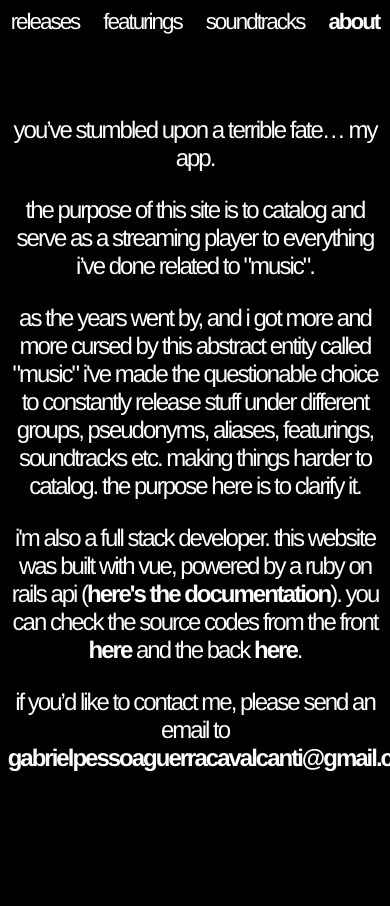
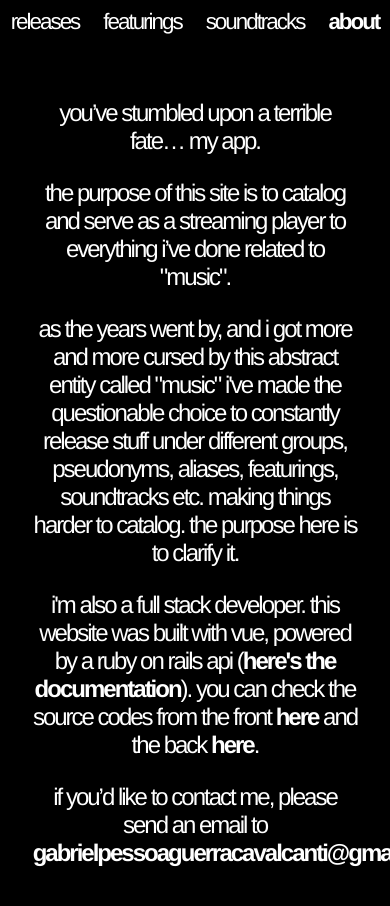
Before and after one commit to guerrinharj/gpgc-vue, a Vue app: page /about in a window 390 px wide. Shown: the top 906 px of the page. Before the commit the page ends 844 px from the top, so only its background shows below. Built offline with nearby package versions, Linux system fonts and the light colour scheme.

Commit message:
about breakpoints paddding

```diff
--- a/src/pages/AboutPage.vue
+++ b/src/pages/AboutPage.vue
@@ -40,13 +40,14 @@
 @media (max-width: 768px) { /* Target tablets and smaller */
     .about-page {
         max-width: 70%; /* Take up 90% of the viewport width */
-        font-size: 1rem; /* Adjust font size for readability */
+        font-size: 1.6rem; /* Adjust font size for readability */
     }
 }
 
 @media (max-width: 500px) { /* Target small mobile devices */
     .about-page {
         max-width: 78%;
+        padding: 2rem 0 10rem;
         font-size: 1.5rem;
     }
 }
```
